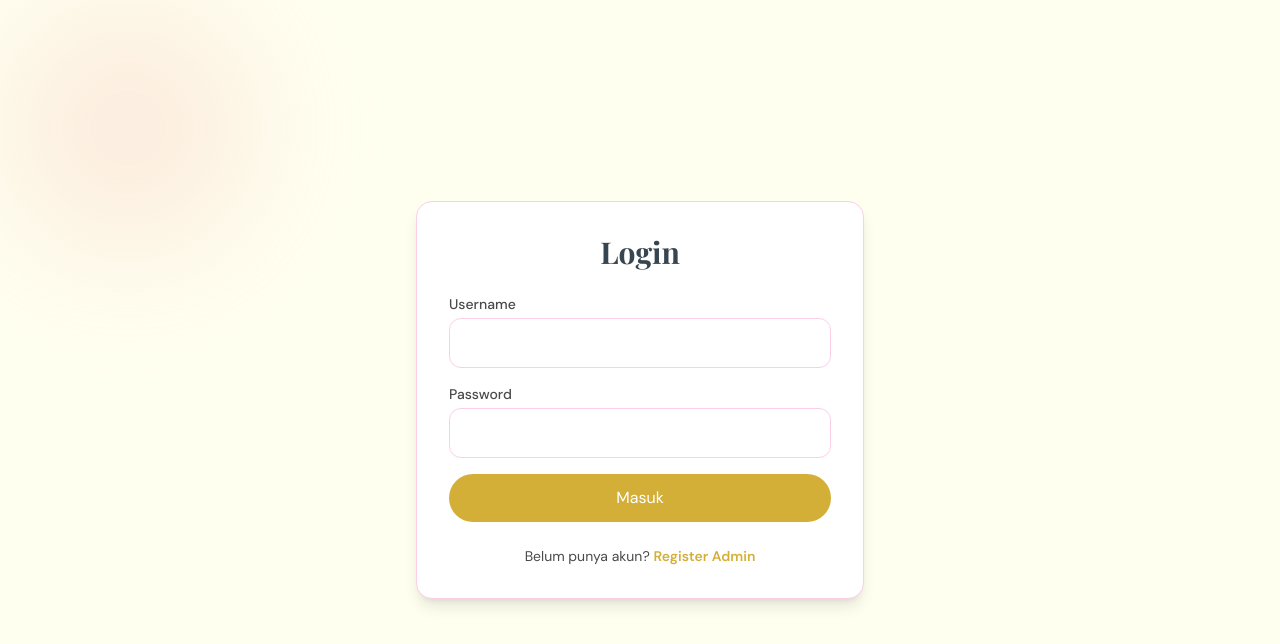
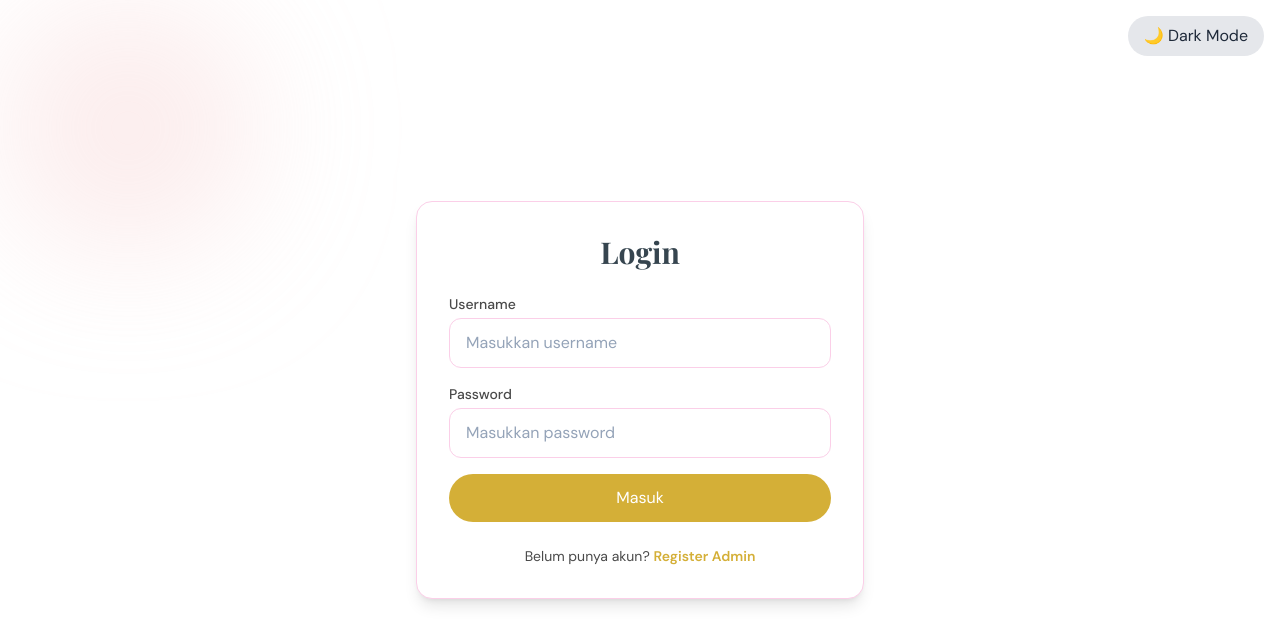
Before and after one commit to muhfahmm/absensi-digital-2, a Next.js app: page /admin/auth/login in a window 1280 px wide. Shown: the top 644 px of the page. Built offline with nearby package versions, Linux system fonts and the light colour scheme.

Commit message:
update 12-juni-2026

```diff
--- a/app/admin/auth/login/page.tsx
+++ b/app/admin/auth/login/page.tsx
@@ -7,8 +7,10 @@ export default function LoginPage() {
   const router = useRouter();
   const [username, setUsername] = useState('');
   const [password, setPassword] = useState('');
+
   const [error, setError] = useState('');
   const [loading, setLoading] = useState(false);
+  const [darkMode, setDarkMode] = useState(false);
 
   const handleLogin = async (e: React.FormEvent) => {
     e.preventDefault();
@@ -38,51 +40,57 @@ export default function LoginPage() {
   };
 
   return (
-    <div className="min-h-screen flex items-center justify-center bg-[#FFFFF0] p-4 relative overflow-hidden">
+    <div className={`min-h-screen flex items-center justify-center p-4 relative overflow-hidden ${darkMode ? 'bg-[#121212]' : 'bg-[#FFFFFF]'}`}>
       {/* Ornamen dekoratif bunga abstrak */}
-      <div className="absolute top-0 left-0 w-64 h-64 bg-[#F4C2C2] rounded-full mix-blend-multiply filter blur-3xl opacity-30"></div>
+      <div className={`absolute top-0 left-0 w-64 h-64 ${darkMode ? 'bg-gray-800' : 'bg-[#F4C2C2]'} rounded-full mix-blend-multiply filter blur-3xl opacity-30`}></div>
+      <button onClick={() => setDarkMode(!darkMode)} className={`absolute top-4 right-4 px-4 py-2 text-sm font-semibold rounded-full transition-colors z-20 ${darkMode ? 'bg-[#2C2C2C] text-[#E1E1E1] hover:bg-[#3C3C3C]' : 'bg-gray-200 text-gray-800 hover:bg-gray-300'}`}>
+        {darkMode ? '☀️ Light Mode' : '🌙 Dark Mode'}
+      </button>
 
-      <div className="w-full max-w-md bg-white rounded-2xl shadow-lg border border-[#FBCFE8] p-8 z-10">
-        <h1 className="text-3xl font-bold text-[#36454F] font-serif text-center mb-6">Login</h1>
+      <div className={`w-full max-w-md rounded-2xl border p-8 z-10 transition-colors ${darkMode ? 'bg-[#1E1E1E] border-[#2C2C2C]' : 'bg-white shadow-lg border-[#FBCFE8]'}`}>
+        <h1 className={`text-3xl font-bold font-serif text-center mb-6 transition-colors ${darkMode ? 'text-[#E1E1E1]' : 'text-[#36454F]'}`}>Login</h1>
 
         {error && (
-          <div className="mb-4 p-3 bg-rose-50 text-rose-600 border border-rose-200 rounded-xl text-sm font-medium text-center">
+          <div className={`mb-4 p-3 rounded-xl text-sm font-medium text-center ${darkMode ? 'bg-red-900/30 text-red-300 border border-red-800' : 'bg-rose-50 text-rose-600 border border-rose-200'}`}>
             {error}
           </div>
         )}
 
         <form onSubmit={handleLogin} className="space-y-4">
           <div>
-            <label className="block text-sm font-medium text-[#4A4A4A]">Username</label>
+            <label className={`block text-sm font-medium transition-colors ${darkMode ? 'text-[#A0A0A0]' : 'text-[#4A4A4A]'}`}>Username</label>
             <input
-              className="w-full px-4 py-3 mt-1 rounded-xl border border-[#FBCFE8] focus:border-[#D4AF37] outline-none"
+              className={`w-full px-4 py-3 mt-1 rounded-xl border outline-none transition-colors ${darkMode ? 'bg-[#2C2C2C] text-[#E1E1E1] border-[#3C3C3C] focus:border-[#FDE68A] placeholder-[#6C6C6C]' : 'bg-white text-gray-900 border-[#FBCFE8] focus:border-[#D4AF37] placeholder-gray-400'}`}
               type="text"
+              placeholder="Masukkan username"
               value={username}
               onChange={e => setUsername(e.target.value)}
               required
             />
           </div>
           <div>
-            <label className="block text-sm font-medium text-[#4A4A4A]">Password</label>
+            <label className={`block text-sm font-medium transition-colors ${darkMode ? 'text-[#A0A0A0]' : 'text-[#4A4A4A]'}`}>Password</label>
             <input
-              className="w-full px-4 py-3 mt-1 rounded-xl border border-[#FBCFE8] focus:border-[#D4AF37] outline-none"
+              className={`w-full px-4 py-3 mt-1 rounded-xl border outline-none transition-colors ${darkMode ? 'bg-[#2C2C2C] text-[#E1E1E1] border-[#3C3C3C] focus:border-[#FDE68A] placeholder-[#6C6C6C]' : 'bg-white text-gray-900 border-[#FBCFE8] focus:border-[#D4AF37] placeholder-gray-400'}`}
               type="password"
+              placeholder="Masukkan password"
               value={password}
               onChange={e => setPassword(e.target.value)}
               required
             />
           </div>
+
           <button
             type="submit"
             disabled={loading}
-            className="w-full bg-[#D4AF37] hover:bg-[#a07c2e] disabled:opacity-50 text-white py-3 rounded-full font-semibold transition"
+            className={`w-full py-3 rounded-full font-semibold transition-colors disabled:opacity-50 ${darkMode ? 'bg-[#FDE68A] hover:bg-[#FCD34D] text-[#121212]' : 'bg-[#D4AF37] hover:bg-[#a07c2e] text-white'}`}
           >
             {loading ? 'Memproses...' : 'Masuk'}
           </button>
         </form>
 
-        <div className="mt-6 text-center text-sm text-[#4A4A4A]">
-          Belum punya akun? <Link href="/admin/auth/register" className="text-[#D4AF37] font-semibold hover:underline">Register Admin</Link>
+        <div className={`mt-6 text-center text-sm transition-colors ${darkMode ? 'text-[#A0A0A0]' : 'text-[#4A4A4A]'}`}>
+          Belum punya akun? <Link href="/admin/auth/register" className={`font-semibold hover:underline ${darkMode ? 'text-[#FDE68A]' : 'text-[#D4AF37]'}`}>Register Admin</Link>
         </div>
       </div>
     </div>
--- a/app/admin/auth/register/page.tsx
+++ b/app/admin/auth/register/page.tsx
@@ -8,15 +8,23 @@ export default function RegisterPage() {
   const router = useRouter();
   const [username, setUsername] = useState('');
   const [password, setPassword] = useState('');
+  const [confirmPassword, setConfirmPassword] = useState('');
   const [error, setError] = useState('');
   const [success, setSuccess] = useState('');
   const [loading, setLoading] = useState(false);
+  const [darkMode, setDarkMode] = useState(false);
 
   const handleSubmit = async (e: React.FormEvent) => {
     e.preventDefault();
     setError('');
     setSuccess('');
     setLoading(true);
+
+    if (password !== confirmPassword) {
+      setError('Password dan konfirmasi tidak cocok');
+      setLoading(false);
+      return;
+    }
 
     const formData = new FormData();
     formData.append('username', username);
@@ -40,57 +48,71 @@ export default function RegisterPage() {
   };
 
   return (
-    <div className="min-h-screen flex items-center justify-center bg-[#FFFFF0] p-4 relative overflow-hidden">
+    <div className={`min-h-screen flex items-center justify-center p-4 relative overflow-hidden ${darkMode ? 'bg-[#121212]' : 'bg-[#FFFFFF]'}`}>
       {/* Ornamen dekoratif */}
-      <div className="absolute top-0 right-0 w-64 h-64 bg-[#FBCFE8] rounded-full mix-blend-multiply filter blur-3xl opacity-30"></div>
+      <div className={`absolute top-0 right-0 w-64 h-64 ${darkMode ? 'bg-gray-800' : 'bg-[#FBCFE8]'} rounded-full mix-blend-multiply filter blur-3xl opacity-30`}></div>
+      <button onClick={() => setDarkMode(!darkMode)} className={`absolute top-4 right-4 px-4 py-2 text-sm font-semibold rounded-full transition-colors z-20 ${darkMode ? 'bg-[#2C2C2C] text-[#E1E1E1] hover:bg-[#3C3C3C]' : 'bg-gray-200 text-gray-800 hover:bg-gray-300'}`}>
+        {darkMode ? '☀️ Light Mode' : '🌙 Dark Mode'}
+      </button>
 
-      <div className="w-full max-w-md bg-white rounded-2xl shadow-lg border border-[#FBCFE8] p-8 z-10">
-        <h1 className="text-3xl font-bold text-[#36454F] font-serif text-center mb-6">Daftar Admin</h1>
+      <div className={`w-full max-w-md rounded-2xl border p-8 z-10 transition-colors ${darkMode ? 'bg-[#1E1E1E] border-[#2C2C2C]' : 'bg-white shadow-lg border-[#FBCFE8]'}`}>
+        <h1 className={`text-3xl font-bold font-serif text-center mb-6 transition-colors ${darkMode ? 'text-[#E1E1E1]' : 'text-[#36454F]'}`}>Daftar Admin</h1>
 
         {error && (
-          <div className="mb-4 p-3 bg-rose-50 text-rose-600 border border-rose-200 rounded-xl text-sm font-medium text-center">
+          <div className={`mb-4 p-3 rounded-xl text-sm font-medium text-center ${darkMode ? 'bg-red-900/30 text-red-300 border border-red-800' : 'bg-rose-50 text-rose-600 border border-rose-200'}`}>
             {error}
           </div>
         )}
 
         {success && (
-          <div className="mb-4 p-3 bg-emerald-50 text-emerald-600 border border-emerald-200 rounded-xl text-sm font-medium text-center">
+          <div className={`mb-4 p-3 rounded-xl text-sm font-medium text-center ${darkMode ? 'bg-emerald-900/30 text-emerald-300 border border-emerald-800' : 'bg-emerald-50 text-emerald-600 border border-emerald-200'}`}>
             {success}
           </div>
         )}
 
         <form onSubmit={handleSubmit} className="space-y-4">
           <div>
-            <label className="block text-sm font-medium text-[#4A4A4A]">Username</label>
+            <label className={`block text-sm font-medium transition-colors ${darkMode ? 'text-[#A0A0A0]' : 'text-[#4A4A4A]'}`}>Username</label>
             <input
-              className="w-full px-4 py-3 mt-1 rounded-xl border border-[#FBCFE8] focus:border-[#D4AF37] outline-none"
+              className={`w-full px-4 py-3 mt-1 rounded-xl border outline-none transition-colors ${darkMode ? 'bg-[#2C2C2C] text-[#E1E1E1] border-[#3C3C3C] focus:border-[#FBCFE8] placeholder-[#6C6C6C]' : 'bg-white text-gray-900 border-[#FBCFE8] focus:border-[#F472B6] placeholder-gray-400'}`}
               type="text"
+              placeholder="Masukkan username"
               value={username}
               onChange={(e) => setUsername(e.target.value)}
               required
             />
           </div>
           <div>
-            <label className="block text-sm font-medium text-[#4A4A4A]">Password</label>
+            <label className={`block text-sm font-medium transition-colors ${darkMode ? 'text-[#A0A0A0]' : 'text-[#4A4A4A]'}`}>Password</label>
             <input
-              className="w-full px-4 py-3 mt-1 rounded-xl border border-[#FBCFE8] focus:border-[#D4AF37] outline-none"
+              className={`w-full px-4 py-3 mt-1 rounded-xl border outline-none transition-colors ${darkMode ? 'bg-[#2C2C2C] text-[#E1E1E1] border-[#3C3C3C] focus:border-[#FBCFE8] placeholder-[#6C6C6C]' : 'bg-white text-gray-900 border-[#FBCFE8] focus:border-[#F472B6] placeholder-gray-400'}`}
               type="password"
+              placeholder="Masukkan password"
               value={password}
               onChange={(e) => setPassword(e.target.value)}
+              required
+            />
+            <label className={`block text-sm font-medium mt-4 transition-colors ${darkMode ? 'text-[#A0A0A0]' : 'text-[#4A4A4A]'}`}>Konfirmasi Password</label>
+            <input
+              className={`w-full px-4 py-3 mt-1 rounded-xl border outline-none transition-colors ${darkMode ? 'bg-[#2C2C2C] text-[#E1E1E1] border-[#3C3C3C] focus:border-[#FBCFE8] placeholder-[#6C6C6C]' : 'bg-white text-gray-900 border-[#FBCFE8] focus:border-[#F472B6] placeholder-gray-400'}`}
+              type="password"
+              placeholder="Ulangi password"
+              value={confirmPassword}
+              onChange={(e) => setConfirmPassword(e.target.value)}
               required
             />
           </div>
           <button
             type="submit"
             disabled={loading}
-            className="w-full bg-[#F472B6] hover:bg-[#EC4899] disabled:opacity-50 text-white py-3 rounded-full font-semibold transition"
+            className={`w-full py-3 rounded-full font-semibold transition-colors disabled:opacity-50 ${darkMode ? 'bg-[#FBCFE8] hover:bg-[#F9A8D4] text-[#121212]' : 'bg-[#F472B6] hover:bg-[#EC4899] text-white'}`}
           >
             {loading ? 'Memproses...' : 'Buat Akun'}
           </button>
         </form>
 
-        <div className="mt-6 text-center text-sm text-[#4A4A4A]">
-          Sudah punya akun? <Link href="/admin/auth/login" className="text-[#F472B6] font-semibold hover:underline">Login Admin</Link>
+        <div className={`mt-6 text-center text-sm transition-colors ${darkMode ? 'text-[#A0A0A0]' : 'text-[#4A4A4A]'}`}>
+          Sudah punya akun? <Link href="/admin/auth/login" className={`font-semibold hover:underline ${darkMode ? 'text-[#FBCFE8]' : 'text-[#F472B6]'}`}>Login Admin</Link>
         </div>
       </div>
     </div>
```
